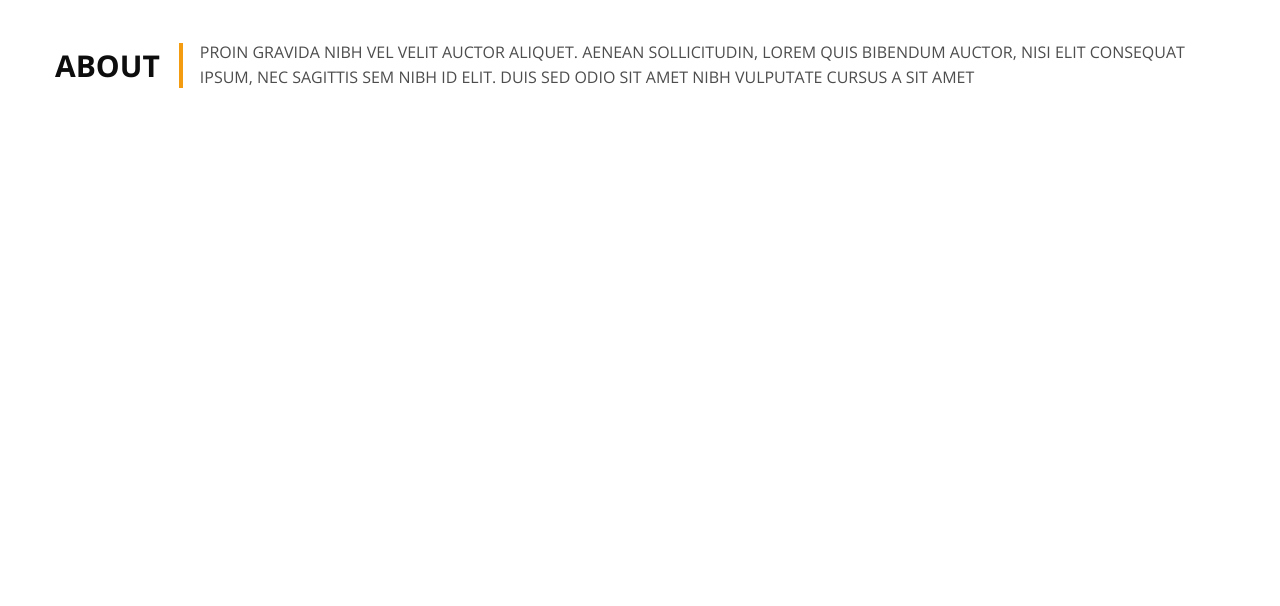
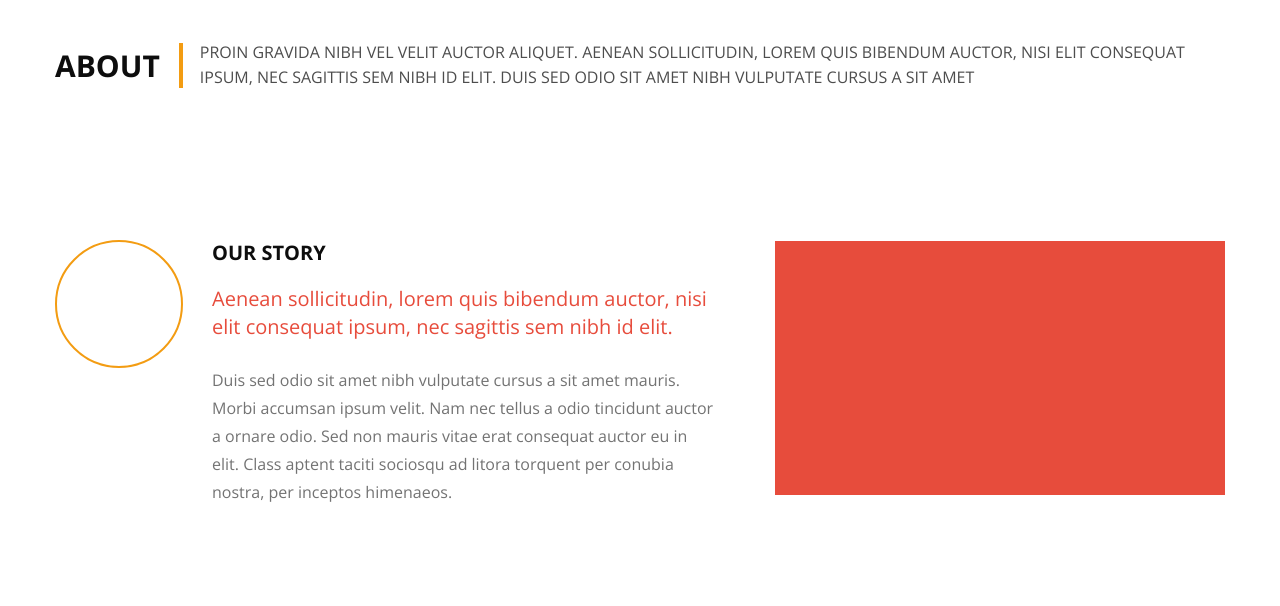
Before and after one commit to LesiaLametta/Avocode_example, a PHP site: page / in a window 1280 px wide. Shown: the part 1160-1766 px from the top of the page. Before the commit the page ends 1248 px from the top, so only its background shows below. Run offline with PHP 8.4, Linux system fonts and the light colour scheme.

Commit message:
The second div Implementation of "About" section

```diff
--- a/css/style.css
+++ b/css/style.css
@@ -32,6 +32,18 @@ h1 .sm {
     font-weight: 300;
     line-height: 60px;
 }
+
+h6 {
+    color: #0d0d0d;
+    font-size: 20px;
+    font-weight: 700;
+    line-height: 25px;
+    text-transform: uppercase;
+}
+
+
+
+
 
 
 
@@ -147,6 +159,13 @@ header {
 
 
 
+
+
+
+
+
+
+
 /*Banner*/
 
 .banner {
@@ -165,6 +184,7 @@ header {
     display: flex;
     -ms-align-items: center;
     align-items: center;
+    margin-bottom: 150px;
 }
 
 .heading h2 {
@@ -198,3 +218,44 @@ header {
     line-height: 25px;
     text-transform: uppercase;
 }
+
+.about-wrap {
+    display: flex;
+    align-items: flex-start;
+}
+
+.about-wrap-content {
+    display: flex;
+    align-items: flex-start;
+    margin-right: 60px;
+    flex: 1;
+}
+
+.about-wrap-content-icon {
+    flex: none;
+    width: 128px;
+    height: 128px;
+    margin-right: 29px;
+    border: 2px solid #f39c12;
+    background-color: #ffffff;
+    border-radius: 50%;
+}
+
+.about-wrap-content-text h6 {
+    margin-bottom: 20px;
+}
+
+.about-wrap-content-text p {
+    color: #737373;
+    font-size: 16px;
+    font-weight: 400px;
+    line-height: 28px;
+}
+
+.about-wrap-content-text .about-text {
+    color: #e74c3c;
+    font-size: 20px;
+    font-weight: 300;
+    line-height: 28px;
+    margin-bottom: 25px;
+}
--- a/index.html
+++ b/index.html
@@ -55,6 +55,21 @@
                 <h2>About</h2>
                 <p>Proin gravida nibh vel velit auctor aliquet. Aenean sollicitudin, lorem quis bibendum auctor, nisi elit consequat ipsum, nec sagittis sem nibh id elit. Duis sed odio sit amet nibh vulputate cursus a sit amet</p>
             </div>
+            <div class="about-wrap">
+                <div class="about-wrap-content">
+                    <div class="about-wrap-content-icon"></div>
+                    <div class="about-wrap-content-text">
+                        <h6>Our Story</h6>
+                        <p class="about-text">Aenean sollicitudin, lorem quis bibendum auctor, nisi elit consequat ipsum, nec sagittis sem nibh id elit.</p>
+                        <p>
+                            Duis sed odio sit amet nibh vulputate cursus a sit amet mauris. Morbi accumsan ipsum velit. Nam nec tellus a odio tincidunt auctor a ornare odio. Sed non mauris vitae erat consequat auctor eu in elit. Class aptent taciti sociosqu ad litora torquent per conubia nostra, per inceptos himenaeos.
+                        </p>
+                    </div>
+                </div>
+                <div class="about-wrap-img">
+                    <img src="img/about-wrap-img.png" alt="">
+                </div>
+            </div>
         </div>
     </section>
     <script type="text/javascript" src="js/jquery-1.11.0.min.js"></script>
```
Also changed, not shown: img/about-wrap-img.png (added).
